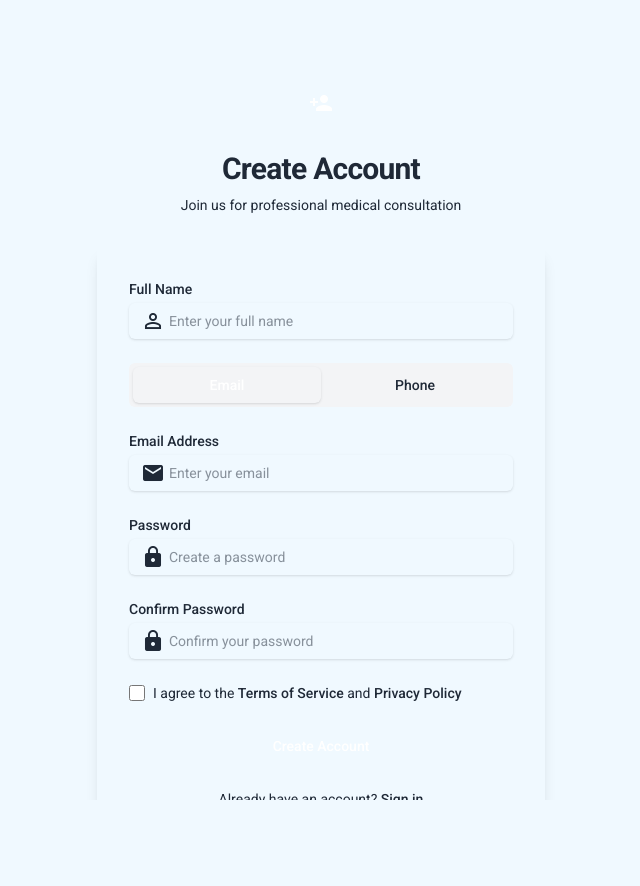
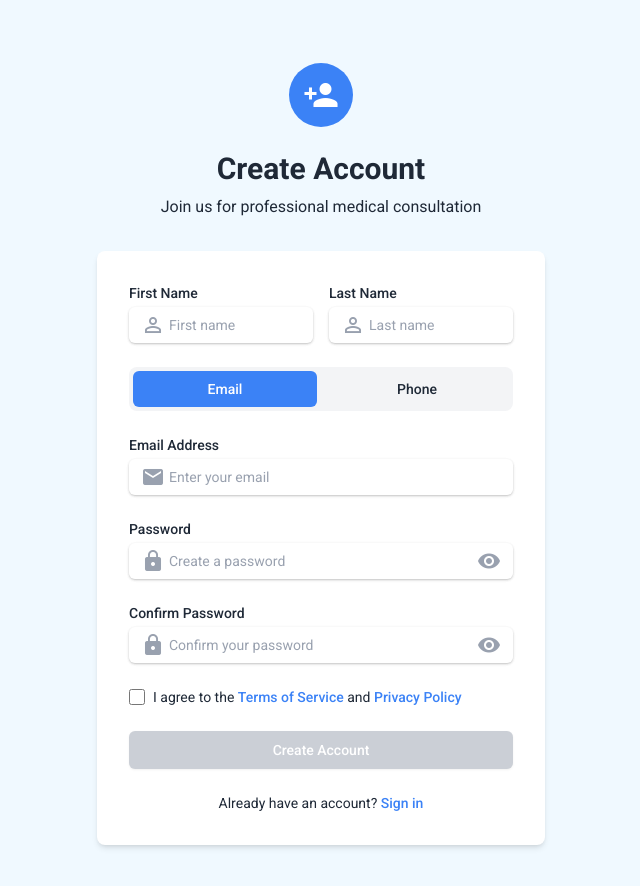
Before and after one commit to Biswajit-2600/medigal, a Next.js app: page /auth/signup in a window 1280 px wide. Shown: the top 886 px of the page, without its empty margins (319-959 px from the left). Before the commit the page ends 800 px from the top, so only its background shows below. Built offline with nearby package versions, Linux system fonts and the light colour scheme; no server answers.

Commit message:
completed the signup and forgot password pages with all the necessary features and UI

```diff
--- a/src/app/auth/signup/page.tsx
+++ b/src/app/auth/signup/page.tsx
@@ -6,21 +6,29 @@ export default async function SignupPage() {
   await requireNoAuth();
 
   return (
-    <div className="min-h-screen flex items-center justify-center py-12 px-4 sm:px-6 lg:px-8 bg-background-light dark:bg-background-dark">
-      <div className="w-full max-w-md space-y-8">
+    <div className="bg-background-light font-display">
+      <div className="py-8 px-4">
+        <div className="w-full max-w-md mx-auto space-y-8">
           <div className="text-center">
-          <div className="mx-auto flex items-center justify-center w-12 h-12 rounded-full bg-primary">
-            <span className="material-icons text-white">person_add</span>
+            <div className="inline-flex items-center justify-center w-16 h-16 mb-6 rounded-full" style={{backgroundColor: 'rgb(59 130 246 / var(--tw-bg-opacity, 1))'}}>
+              <MaterialIcon name="person_add" className="text-white" style={{fontSize: '36px'}} />
             </div>
-          <h2 className="mt-6 text-3xl font-bold tracking-tight text-text-light dark:text-text-dark">
+            <h1 className="text-3xl font-bold text-text-light">
               Create Account
-          </h2>
-          <p className="mt-2 text-sm text-subtext-light dark:text-subtext-dark">
+            </h1>
+            <p className="mt-2 text-subtext-light">
               Join us for professional medical consultation
             </p>
           </div>
-        <div className="bg-card-light dark:bg-card-dark p-8 shadow-lg rounded-lg">
+          <div
+            className="p-8 rounded-lg shadow-md mb-8"
+            style={{
+              backgroundColor: 'rgb(255, 255, 255)',
+              '--tw-bg-opacity': 1
+            } as React.CSSProperties}
+          >
             <SignupForm />
+          </div>
         </div>
       </div>
     </div>
--- a/src/app/globals.css
+++ b/src/app/globals.css
@@ -3,8 +3,6 @@
 html {
   /* Force light mode */
   color-scheme: light;
-  /* Remove scrollbars */
-  overflow: hidden;
 }
 
 :root {
@@ -17,7 +15,4 @@ body {
   background: var(--background);
   color: var(--foreground);
   font-family: "Roboto", Arial, Helvetica, sans-serif;
-  /* Remove scrollbars */
-  overflow: hidden;
-  height: 100vh;
 }
--- a/src/components/auth/LoginForm.tsx
+++ b/src/components/auth/LoginForm.tsx
@@ -33,10 +33,28 @@ export default function LoginForm() {
   const {
     register,
     handleSubmit,
+    watch,
     formState: { errors },
   } = useForm<LoginFormData>({
     resolver: zodResolver(loginSchema),
   });
+
+  // Watch form values to enable/disable submit button
+  const watchedValues = watch();
+  const isFormValid = () => {
+    const identifier = loginMethod === "email" ? watchedValues.email : watchedValues.phone;
+    const password = watchedValues.password;
+
+    // Check if identifier exists and has minimum length
+    const hasValidIdentifier = identifier && identifier.trim().length > 0;
+    // For email, also check basic email format
+    if (loginMethod === "email") {
+      const emailRegex = /^[^\s@]+@[^\s@]+\.[^\s@]+$/;
+      return hasValidIdentifier && emailRegex.test(identifier) && password && password.length >= 6;
+    }
+    // For phone, check minimum 10 digits
+    return hasValidIdentifier && identifier.length >= 10 && password && password.length >= 6;
+  };
 
   const onSubmit = async (data: LoginFormData) => {
     try {
@@ -201,9 +219,13 @@ export default function LoginForm() {
         <div>
           <button
             type="submit"
-            disabled={isLoading}
-            className="w-full flex justify-center py-2 px-4 border border-transparent rounded-md shadow-sm text-sm font-medium text-white hover:bg-blue-700 focus:outline-none focus:ring-2 focus:ring-offset-2 focus:ring-primary disabled:opacity-50 disabled:cursor-not-allowed cursor-pointer"
-            style={{backgroundColor: 'rgb(59 130 246 / var(--tw-bg-opacity, 1))'}}
+            disabled={isLoading || !isFormValid()}
+            className={`w-full flex justify-center py-2 px-4 border border-transparent rounded-md shadow-sm text-sm font-medium focus:outline-none focus:ring-2 focus:ring-offset-2 focus:ring-primary ${
+              isLoading || !isFormValid()
+                ? 'text-gray-400 bg-gray-300 cursor-not-allowed'
+                : 'text-white hover:bg-blue-700 cursor-pointer'
+            }`}
+            style={isFormValid() && !isLoading ? {backgroundColor: 'rgb(59 130 246 / var(--tw-bg-opacity, 1))'} : {}}
           >
             {isLoading ? "Signing In..." : "Sign In"}
           </button>
--- a/src/components/auth/SignupForm.tsx
+++ b/src/components/auth/SignupForm.tsx
@@ -10,7 +10,8 @@ import { z } from "zod";
 import MaterialIcon from "../ui/MaterialIcons";
 
 const signupSchema = z.object({
-  name: z.string().min(1, "Full name is required"),
+  firstName: z.string().min(1, "First name is required"),
+  lastName: z.string().min(1, "Last name is required"),
   loginMethod: z.enum(["email", "phone"]),
   email: z.string().email("Invalid email address").optional(),
   phone: z.string().min(10, "Invalid phone number").optional(),
@@ -40,6 +41,8 @@ type SignupFormData = z.infer<typeof signupSchema>;
 export default function SignupForm() {
   const router = useRouter();
   const [error, setError] = useState<string | null>(null);
+  const [showPassword, setShowPassword] = useState(false);
+  const [showConfirmPassword, setShowConfirmPassword] = useState(false);
   const {
     register,
     handleSubmit,
@@ -48,10 +51,12 @@ export default function SignupForm() {
     setValue,
     getValues,
     trigger,
+    clearErrors,
   } = useForm<SignupFormData>({
     resolver: zodResolver(signupSchema),
     defaultValues: {
-      name: "",
+      firstName: "",
+      lastName: "",
       loginMethod: "email",
       email: "",
       phone: "",
@@ -62,6 +67,30 @@ export default function SignupForm() {
   });
 
   const loginMethod = watch("loginMethod");
+
+  // Watch form values to enable/disable submit button
+  const watchedValues = watch();
+  const isFormValid = () => {
+    const { firstName, lastName, email, phone, password, confirmPassword, acceptTerms } = watchedValues;
+
+    // Check all required fields
+    const hasFirstName = firstName && firstName.trim().length > 0;
+    const hasLastName = lastName && lastName.trim().length > 0;
+    const hasPassword = password && password.length >= 6;
+    const hasConfirmPassword = confirmPassword && confirmPassword === password;
+    const hasAcceptedTerms = acceptTerms;
+
+    // Check identifier based on login method
+    let hasValidIdentifier = false;
+    if (loginMethod === "email") {
+      const emailRegex = /^[^\s@]+@[^\s@]+\.[^\s@]+$/;
+      hasValidIdentifier = !!(email && emailRegex.test(email));
+    } else {
+      hasValidIdentifier = !!(phone && phone.length >= 10);
+    }
+
+    return hasFirstName && hasLastName && hasValidIdentifier && hasPassword && hasConfirmPassword && hasAcceptedTerms;
+  };
 
   const onSubmit = async (data: SignupFormData) => {
     try {
@@ -101,148 +130,180 @@ export default function SignupForm() {
   return (
     <form onSubmit={handleSubmit(onSubmit)} className="space-y-6">
       {error && (
-        <div className="rounded-md bg-red-50 dark:bg-red-900/50 p-4">
-          <p className="text-sm text-red-700 dark:text-red-200">{error}</p>
+        <div className="rounded-md bg-red-50 p-4">
+          <p className="text-sm text-red-700">{error}</p>
         </div>
       )}
 
+      <div className="grid grid-cols-2 gap-4">
         <div>
           <label
-          className="block text-sm font-medium text-text-light dark:text-text-dark"
-          htmlFor="full-name"
+            className="block text-sm font-medium text-text-light"
+            htmlFor="first-name"
           >
-          Full Name
+            First Name
           </label>
           <div className="mt-1 relative rounded-md shadow-sm">
-          <div className="pointer-events-none absolute inset-y-0 left-0 flex items-center pl-3">
+            <div className="absolute inset-y-0 left-0 pl-3 flex items-center pointer-events-none">
               <MaterialIcon
                 name="person_outline"
-              className="text-subtext-light dark:text-subtext-dark"
+                className="text-gray-400"
               />
             </div>
             <input
-            {...register("name")}
+              {...register("firstName")}
               type="text"
-            className="block w-full rounded-md border-border-light dark:border-border-dark bg-background-light dark:bg-background-dark py-2 pl-10 pr-3 text-sm placeholder:text-subtext-light dark:placeholder:text-subtext-dark focus:border-primary focus:outline-none focus:ring-primary"
-            placeholder="Enter your full name"
+              className="block w-full pl-10 pr-3 py-2 border-0 rounded-md leading-5 bg-white text-text-light placeholder-gray-400 focus:outline-none focus:ring-2 focus:ring-primary shadow-sm sm:text-sm"
+              placeholder="First name"
             />
-          {errors.name && (
+            {errors.firstName && (
               <p className="mt-1 text-sm text-red-600 dark:text-red-400">
-              {errors.name.message}
+                {errors.firstName.message}
               </p>
             )}
           </div>
         </div>
 
-      <div className="flex rounded-md bg-gray-100 dark:bg-gray-700 p-1">
+        <div>
+          <label
+            className="block text-sm font-medium text-text-light"
+            htmlFor="last-name"
+          >
+            Last Name
+          </label>
+          <div className="mt-1 relative rounded-md shadow-sm">
+            <div className="absolute inset-y-0 left-0 pl-3 flex items-center pointer-events-none">
+              <MaterialIcon
+                name="person_outline"
+                className="text-gray-400"
+              />
+            </div>
+            <input
+              {...register("lastName")}
+              type="text"
+              className="block w-full pl-10 pr-3 py-2 border-0 rounded-md leading-5 bg-white text-text-light placeholder-gray-400 focus:outline-none focus:ring-2 focus:ring-primary shadow-sm sm:text-sm"
+              placeholder="Last name"
+            />
+            {errors.lastName && (
+              <p className="mt-1 text-sm text-red-600 dark:text-red-400">
+                {errors.lastName.message}
+              </p>
+            )}
+          </div>
+        </div>
+      </div>
+
+      <div className="grid grid-cols-2 gap-2 mb-6 bg-gray-100 p-1 rounded-lg">
         <button
           type="button"
           onClick={() => {
+            setError(null); // Clear any errors
             setValue("loginMethod", "email");
-            trigger(["email", "phone"]);
+            setValue("phone", ""); // Clear phone value
+            clearErrors(["email", "phone"]); // Clear field errors
           }}
-          className={`w-1/2 py-2 text-sm font-medium ${
+          className={`px-4 py-2 text-sm font-medium rounded-md cursor-pointer ${
             loginMethod === "email"
-              ? "text-white bg-primary rounded-md shadow-sm"
-              : "text-subtext-light dark:text-subtext-dark"
+              ? "text-white"
+              : "text-text-light"
           }`}
+          style={loginMethod === "email" ? {backgroundColor: 'rgb(59 130 246 / var(--tw-bg-opacity, 1))'} : {}}
         >
           Email
         </button>
         <button
           type="button"
           onClick={() => {
+            setError(null); // Clear any errors
             setValue("loginMethod", "phone");
-            trigger(["email", "phone"]);
+            setValue("email", ""); // Clear email value
+            clearErrors(["email", "phone"]); // Clear field errors
           }}
-          className={`w-1/2 py-2 text-sm font-medium ${
+          className={`px-4 py-2 text-sm font-medium rounded-md cursor-pointer ${
             loginMethod === "phone"
-              ? "text-white bg-primary rounded-md shadow-sm"
-              : "text-subtext-light dark:text-subtext-dark"
+              ? "text-white"
+              : "text-text-light"
           }`}
+          style={loginMethod === "phone" ? {backgroundColor: 'rgb(59 130 246 / var(--tw-bg-opacity, 1))'} : {}}
         >
           Phone
         </button>
       </div>
 
-      {loginMethod === "email" ? (
       <div>
         <label
-            className="block text-sm font-medium text-text-light dark:text-text-dark"
+          className="block text-sm font-medium text-text-light"
           htmlFor="email"
         >
-            Email Address
+          {loginMethod === "email" ? "Email Address" : "Phone Number"}
         </label>
         <div className="mt-1 relative rounded-md shadow-sm">
-            <div className="pointer-events-none absolute inset-y-0 left-0 flex items-center pl-3">
+          <div className="absolute inset-y-0 left-0 pl-3 flex items-center pointer-events-none">
             <MaterialIcon
-                name="email"
-                className="text-subtext-light dark:text-subtext-dark"
+              name={loginMethod === "email" ? "email" : "phone"}
+              className="text-gray-400"
             />
           </div>
+          {loginMethod === "email" ? (
             <input
               {...register("email")}
               type="email"
-              className="block w-full rounded-md border-border-light dark:border-border-dark bg-background-light dark:bg-background-dark py-2 pl-10 pr-3 text-sm placeholder:text-subtext-light dark:placeholder:text-subtext-dark focus:border-primary focus:outline-none focus:ring-primary"
+              className="block w-full pl-10 pr-3 py-2 border-0 rounded-md leading-5 bg-white text-text-light placeholder-gray-400 focus:outline-none focus:ring-2 focus:ring-primary shadow-sm sm:text-sm"
               placeholder="Enter your email"
             />
-            {errors.email && (
+          ) : (
+            <input
+              {...register("phone")}
+              type="tel"
+              className="block w-full pl-10 pr-3 py-2 border-0 rounded-md leading-5 bg-white text-text-light placeholder-gray-400 focus:outline-none focus:ring-2 focus:ring-primary shadow-sm sm:text-sm"
+              placeholder="Enter your phone number"
+            />
+          )}
+          {errors.email && loginMethod === "email" && (
             <p className="mt-1 text-sm text-red-600 dark:text-red-400">
               {errors.email.message}
             </p>
           )}
-          </div>
-        </div>
-      ) : (
-        <div>
-          <label
-            className="block text-sm font-medium text-text-light dark:text-text-dark"
-            htmlFor="phone"
-          >
-            Phone Number
-          </label>
-          <div className="mt-1 relative rounded-md shadow-sm">
-            <div className="pointer-events-none absolute inset-y-0 left-0 flex items-center pl-3">
-              <MaterialIcon
-                name="phone"
-                className="text-subtext-light dark:text-subtext-dark"
-              />
-            </div>
-            <input
-              {...register("phone")}
-              type="tel"
-              className="block w-full rounded-md border-border-light dark:border-border-dark bg-background-light dark:bg-background-dark py-2 pl-10 pr-3 text-sm placeholder:text-subtext-light dark:placeholder:text-subtext-dark focus:border-primary focus:outline-none focus:ring-primary"
-              placeholder="Enter your phone number"
-            />
-            {errors.phone && (
+          {errors.phone && loginMethod === "phone" && (
             <p className="mt-1 text-sm text-red-600 dark:text-red-400">
               {errors.phone.message}
             </p>
           )}
         </div>
       </div>
-      )}
 
       <div>
         <label
-          className="block text-sm font-medium text-text-light dark:text-text-dark"
+          className="block text-sm font-medium text-text-light"
           htmlFor="password"
         >
           Password
         </label>
         <div className="mt-1 relative rounded-md shadow-sm">
-          <div className="pointer-events-none absolute inset-y-0 left-0 flex items-center pl-3">
+          <div className="absolute inset-y-0 left-0 pl-3 flex items-center pointer-events-none">
             <MaterialIcon
               name="lock"
-              className="text-subtext-light dark:text-subtext-dark"
+              className="text-gray-400"
             />
           </div>
           <input
             {...register("password")}
-            type="password"
-            className="block w-full rounded-md border-border-light dark:border-border-dark bg-background-light dark:bg-background-dark py-2 pl-10 pr-3 text-sm placeholder:text-subtext-light dark:placeholder:text-subtext-dark focus:border-primary focus:outline-none focus:ring-primary"
+            type={showPassword ? "text" : "password"}
+            className="block w-full pl-10 pr-10 py-2 border-0 rounded-md leading-5 bg-white text-text-light placeholder-gray-400 focus:outline-none focus:ring-2 focus:ring-primary shadow-sm sm:text-sm"
             placeholder="Create a password"
           />
+          <div className="absolute inset-y-0 right-0 pr-3 flex items-center">
+            <button
+              type="button"
+              className="text-gray-400 hover:text-gray-600 focus:outline-none cursor-pointer flex items-center justify-center"
+              onClick={() => setShowPassword(!showPassword)}
+            >
+              <MaterialIcon
+                name={showPassword ? "visibility_off" : "visibility"}
+                className="text-gray-400"
+              />
+            </button>
+          </div>
           {errors.password && (
             <p className="mt-1 text-sm text-red-600 dark:text-red-400">
               {errors.password.message}
@@ -253,24 +314,36 @@ export default function SignupForm() {
 
       <div>
         <label
-          className="block text-sm font-medium text-text-light dark:text-text-dark"
+          className="block text-sm font-medium text-text-light"
           htmlFor="confirm-password"
         >
           Confirm Password
         </label>
         <div className="mt-1 relative rounded-md shadow-sm">
-          <div className="pointer-events-none absolute inset-y-0 left-0 flex items-center pl-3">
+          <div className="absolute inset-y-0 left-0 pl-3 flex items-center pointer-events-none">
             <MaterialIcon
               name="lock"
-              className="text-subtext-light dark:text-subtext-dark"
+              className="text-gray-400"
             />
           </div>
           <input
             {...register("confirmPassword")}
-            type="password"
-            className="block w-full rounded-md border-border-light dark:border-border-dark bg-background-light dark:bg-background-dark py-2 pl-10 pr-3 text-sm placeholder:text-subtext-light dark:placeholder:text-subtext-dark focus:border-primary focus:outline-none focus:ring-primary"
+            type={showConfirmPassword ? "text" : "password"}
+            className="block w-full pl-10 pr-10 py-2 border-0 rounded-md leading-5 bg-white text-text-light placeholder-gray-400 focus:outline-none focus:ring-2 focus:ring-primary shadow-sm sm:text-sm"
             placeholder="Confirm your password"
           />
+          <div className="absolute inset-y-0 right-0 pr-3 flex items-center">
+            <button
+              type="button"
+              className="text-gray-400 hover:text-gray-600 focus:outline-none cursor-pointer flex items-center justify-center"
+              onClick={() => setShowConfirmPassword(!showConfirmPassword)}
+            >
+              <MaterialIcon
+                name={showConfirmPassword ? "visibility_off" : "visibility"}
+                className="text-gray-400"
+              />
+            </button>
+          </div>
           {errors.confirmPassword && (
             <p className="mt-1 text-sm text-red-600 dark:text-red-400">
               {errors.confirmPassword.message}
@@ -283,23 +356,27 @@ export default function SignupForm() {
         <input
           {...register("acceptTerms")}
           type="checkbox"
-          className="h-4 w-4 rounded border-gray-300 dark:border-gray-600 bg-gray-100 dark:bg-gray-700 text-primary focus:ring-primary"
+          className="h-4 w-4 text-primary focus:ring-primary border-gray-300 rounded"
+          style={{ cursor: 'pointer' }}
         />
         <label
-          className="ml-2 block text-sm text-subtext-light dark:text-subtext-dark"
+          className="ml-2 block text-sm text-subtext-light"
           htmlFor="terms-and-privacy"
+          style={{ cursor: 'pointer' }}
         >
           I agree to the{" "}
           <Link
             href="/terms"
-            className="font-medium text-primary hover:text-primary/80"
+            className="font-medium hover:text-blue-500"
+            style={{color: 'rgb(59 130 246 / var(--tw-bg-opacity, 1))'}}
           >
             Terms of Service
           </Link>{" "}
           and{" "}
           <Link
             href="/privacy"
-            className="font-medium text-primary hover:text-primary/80"
+            className="font-medium hover:text-blue-500"
+            style={{color: 'rgb(59 130 246 / var(--tw-bg-opacity, 1))'}}
           >
             Privacy Policy
           </Link>
@@ -308,8 +385,13 @@ export default function SignupForm() {
 
       <button
         type="submit"
-        disabled={isSubmitting}
-        className="group relative flex w-full justify-center rounded-md border border-transparent bg-primary py-2 px-4 text-sm font-medium text-white hover:bg-primary/90 focus:outline-none focus:ring-2 focus:ring-primary focus:ring-offset-2"
+        disabled={isSubmitting || !isFormValid()}
+        className={`w-full flex justify-center py-2 px-4 border border-transparent rounded-md shadow-sm text-sm font-medium text-white focus:outline-none focus:ring-2 focus:ring-offset-2 focus:ring-primary disabled:opacity-50 disabled:cursor-not-allowed ${
+          isSubmitting || !isFormValid()
+            ? "cursor-not-allowed bg-gray-400"
+            : "cursor-pointer hover:bg-blue-700"
+        }`}
+        style={isFormValid() && !isSubmitting ? {backgroundColor: 'rgb(59 130 246 / var(--tw-bg-opacity, 1))'} : {}}
       >
         {isSubmitting ? (
           <MaterialIcon name="sync" className="animate-spin" />
@@ -319,11 +401,12 @@ export default function SignupForm() {
       </button>
 
       <div className="mt-6 text-center">
-        <p className="text-sm text-subtext-light dark:text-subtext-dark">
+        <p className="text-sm text-subtext-light">
           Already have an account?{" "}
           <Link
             href="/auth/login"
-            className="font-medium text-primary hover:text-primary/80"
+            className="font-medium hover:text-blue-500"
+            style={{color: 'rgb(59 130 246 / var(--tw-bg-opacity, 1))'}}
           >
             Sign in
           </Link>
--- a/src/components/ui/Button.tsx
+++ b/src/components/ui/Button.tsx
@@ -23,9 +23,9 @@ const Button = forwardRef<HTMLButtonElement, ButtonProps>(
     ref
   ) => {
     const variants = {
-      primary: "bg-blue-600 text-white hover:bg-blue-700",
-      secondary: "bg-gray-600 text-white hover:bg-gray-700",
-      outline: "border-2 border-blue-600 text-blue-600 hover:bg-blue-50",
+      primary: "text-white hover:bg-blue-700 cursor-pointer",
+      secondary: "bg-gray-600 text-white hover:bg-gray-700 cursor-pointer",
+      outline: "border-2 border-blue-600 text-blue-600 hover:bg-blue-50 cursor-pointer",
     };
 
     const sizes = {
@@ -44,6 +44,11 @@ const Button = forwardRef<HTMLButtonElement, ButtonProps>(
           sizes[size],
           className
         )}
+        style={
+          variant === "primary" && !disabled && !isLoading
+            ? { backgroundColor: 'rgb(59 130 246)' }
+            : {}
+        }
         {...props}
       >
         {isLoading ? (
```
Lines whose indentation alone changed are shown as unchanged.
